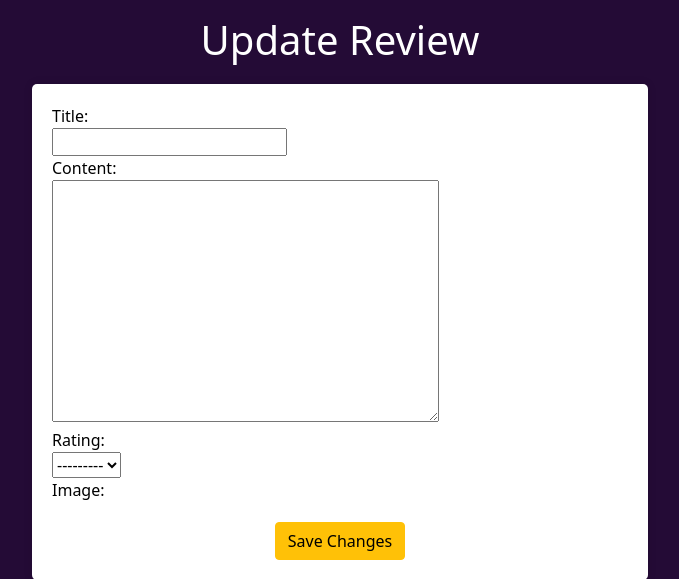
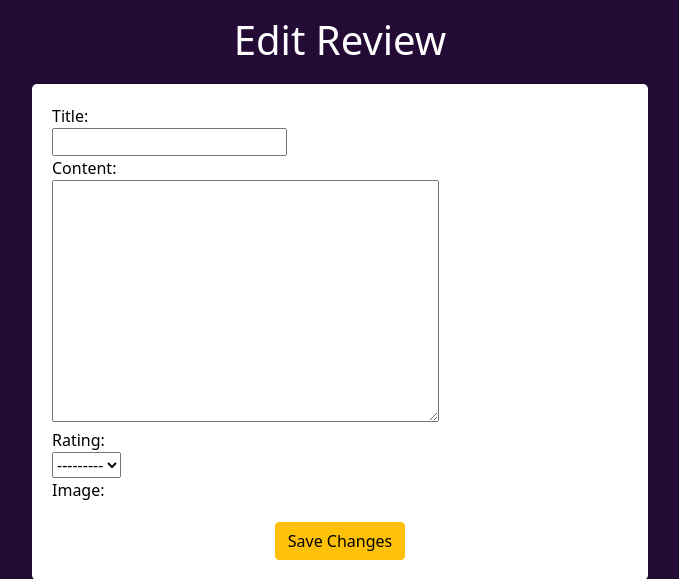
Before and after one commit to sakixchy/anime-reviews, a Django app: template reviews/templates/edit_review.html in a window 1280 px wide. Shown: the part 98-677 px from the top of the page, without its empty margins (300-979 px from the left). Run offline with Django 4.2, Linux system fonts and the light colour scheme; the template is opened without the code that fills it: values that come from a table or form of the project are taken from there, others are empty; some libraries are stand-ins or nearby versions.

Commit message:
change title of edit review, remove field in model

```diff
--- a/reviews/models.py
+++ b/reviews/models.py
@@ -5,7 +5,6 @@ from django.utils.text import slugify
 
 STATUS = ((0, "Draft"), (1, "Published"))
 
-# Create your models here.
 
 class Review(models.Model):
     review_id = models.AutoField(primary_key=True)
@@ -19,7 +18,6 @@ class Review(models.Model):
     likes = models.IntegerField(default=0)
     dislikes = models.IntegerField(default=0)
     posted_time = models.DateTimeField(auto_now_add=True)
-    updated_time = models.DateTimeField(auto_now=True)
     status = models.IntegerField(choices=STATUS, default=0)
 
     class Meta:
--- a/reviews/templates/edit_review.html
+++ b/reviews/templates/edit_review.html
@@ -1,12 +1,12 @@
 {% extends 'base.html' %}
 
 {% load static %}
-
+<title>{% block title %}Edit Review{% endblock %}</title>
 {% block content %}
 <div class="container-fluid">
     <div class="row">
         <div class="col-sm mx-auto d-block text-center">
-            <h1 style="color: rgb(255, 255, 255); margin-bottom: 20px;">Update Review</h1>
+            <h1 style="color: rgb(255, 255, 255); margin-bottom: 20px;">Edit Review</h1>
         </div>
     </div>
     <div class="row justify-content-center">
```
Also changed, not shown: reviews/migrations/0006_remove_review_updated_time.py (added).
